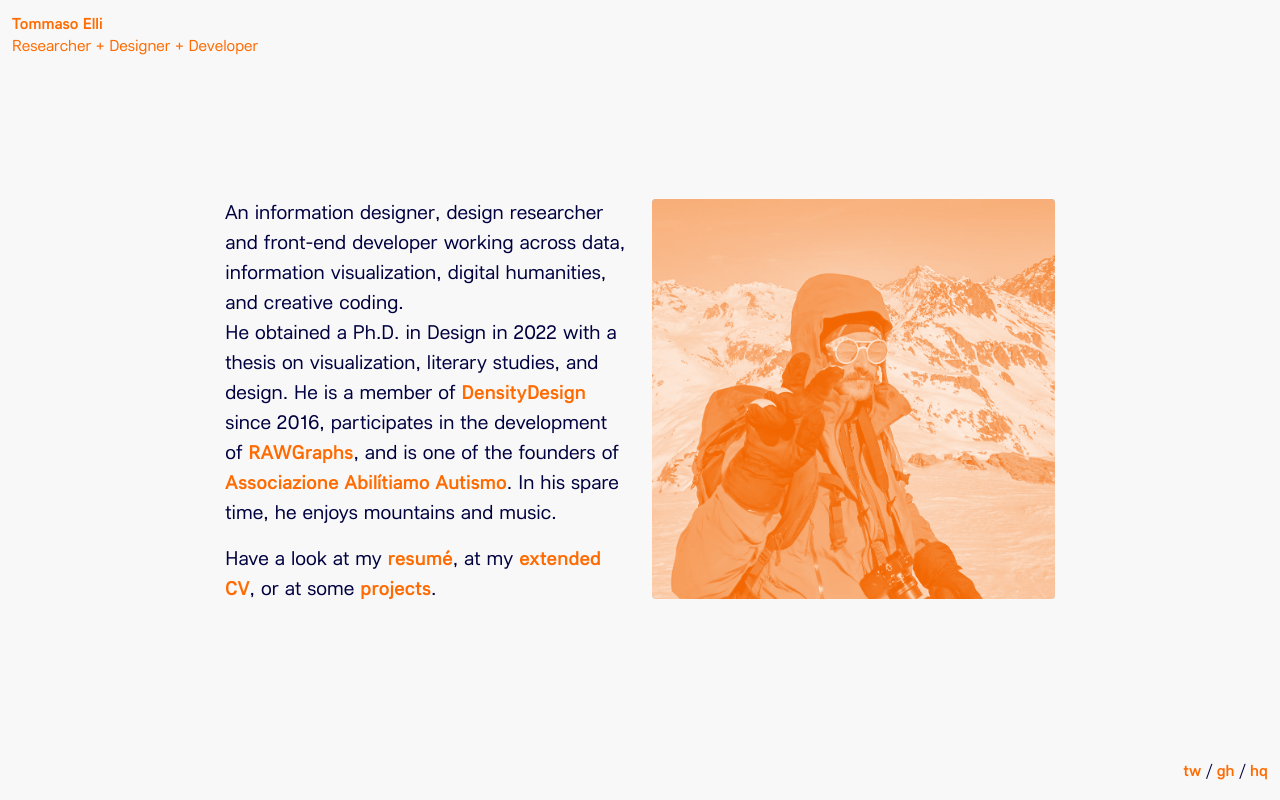
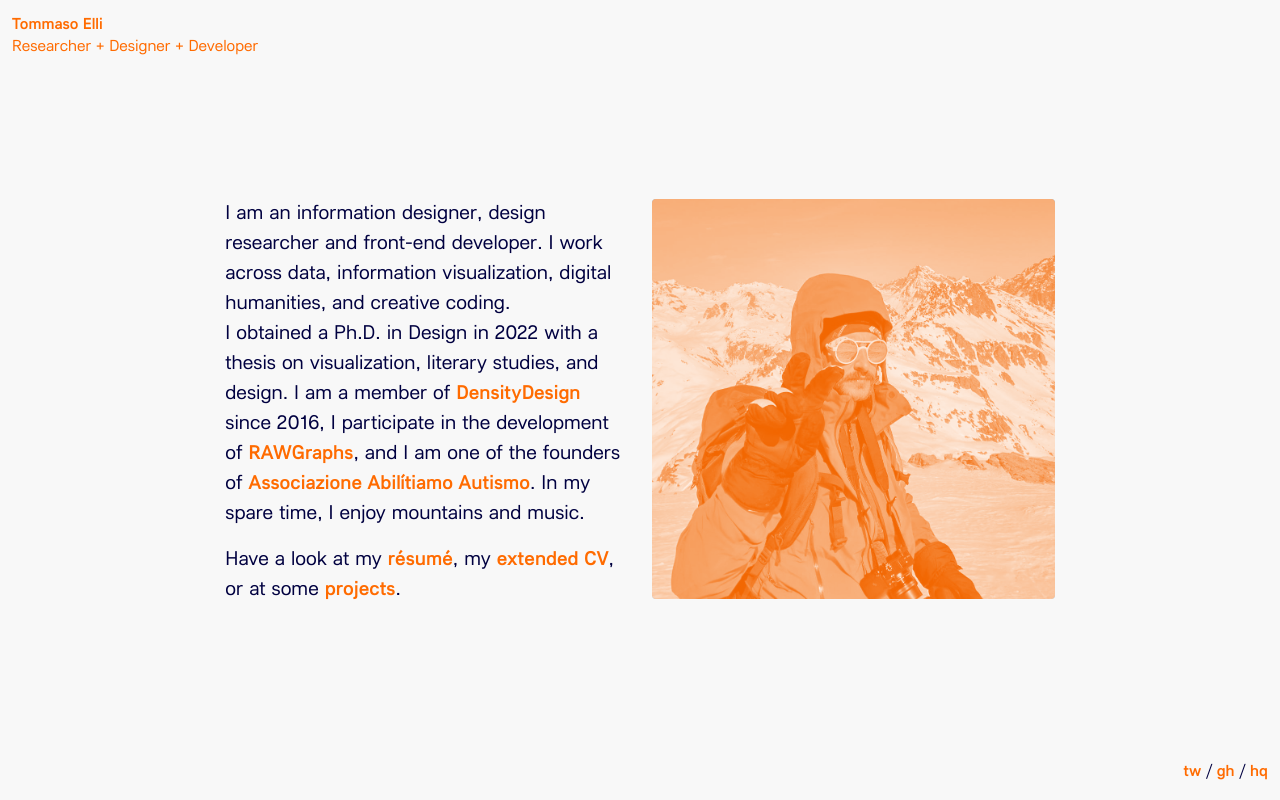
Before and after one commit to iosonosempreio/iosonosempreio.github.io, a Next.js app: page / in a window 1280 px wide. Built offline with nearby package versions, Linux system fonts and the light colour scheme.

Commit message:
Update index.js

```diff
--- a/pages/index.js
+++ b/pages/index.js
@@ -29,13 +29,13 @@ export default function Home() {
 					>
 						<span>
 							<p className="big">
-								An information designer, design researcher and front-end developer working across data, information visualization, digital humanities, and
+								I am an information designer, design researcher and front-end developer. I work across data, information visualization, digital humanities, and
 								creative coding.
 								<br />
-								He obtained a Ph.D. in Design in 2022 with a thesis on visualization, literary studies, and design. He is a member of{" "}
-								<a href="https://densitydesign.org/person/tommaso-elli/">DensityDesign</a> since 2016, participates in the development of{" "}
-								<a href="https://rawgraphs.io/">RAWGraphs</a>, and is one of the founders of{" "}
-								<a href="https://abilitiamo.org/">Associazione Abilítiamo Autismo</a>. In his spare time, he enjoys mountains and music.
+								I obtained a Ph.D. in Design in 2022 with a thesis on visualization, literary studies, and design. I am a member of{" "}
+								<a href="https://densitydesign.org/person/tommaso-elli/">DensityDesign</a> since 2016, I participate in the development of{" "}
+								<a href="https://rawgraphs.io/">RAWGraphs</a>, and I am one of the founders of{" "}
+								<a href="https://abilitiamo.org/">Associazione Abilítiamo Autismo</a>. In my spare time, I enjoy mountains and music.
 							</p>
 							<p className="big">
 								Have a look at my{" "}
@@ -44,9 +44,9 @@ export default function Home() {
 									rel="noreferrer"
 									target="_blank"
 								>
-									resumé
+									résumé
 								</a>
-								, at my{" "}
+								, my{" "}
 								<a href="2022-10-10.pdf" download="tommaso-elli-CV2022-10-10.pdf">
 									extended CV
 								</a>
```
